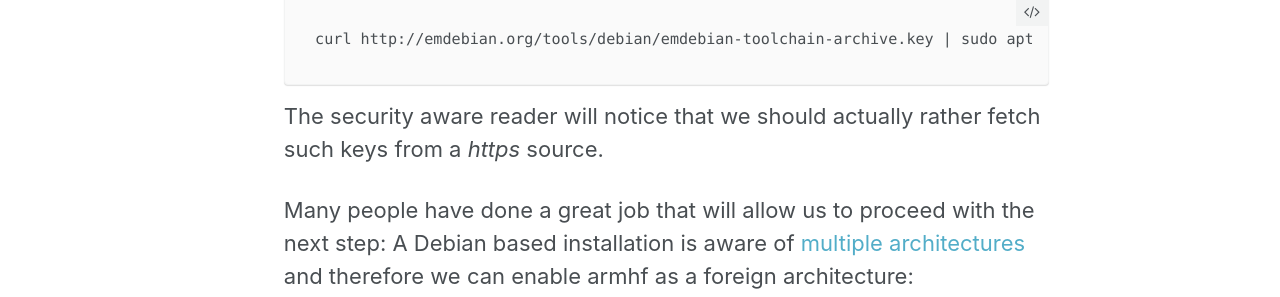
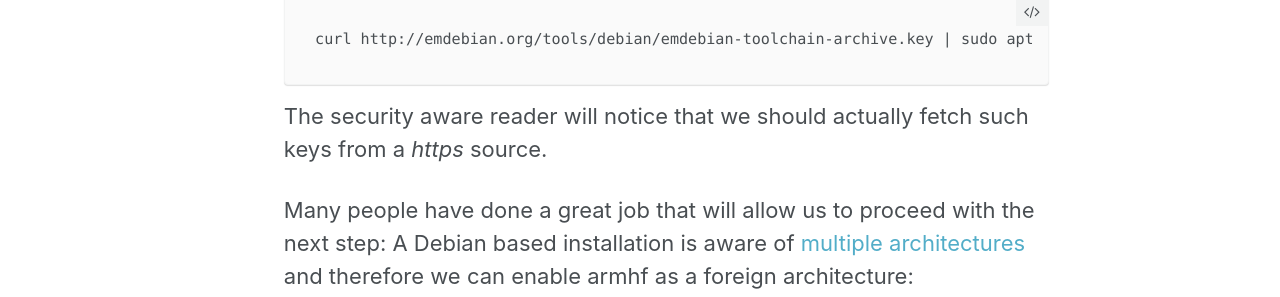
Before and after one commit to lueschem/lueschem.github.io, a Jekyll site: the page built from _posts/2017-04-22-Compiling-for-Embedded-Debian-Target-Systems.md, in a window 1280 px wide and 900 px high, scrolled down 4184 px. Shown: the part 157-454 px from the top of the window. Built offline with Jekyll 4.4.1, drawn with Linux system fonts in a browser that asks for light colours; comment, search, counter and statistics services are not loaded; some of the changed text lies outside the part shown.

Commit message:
Minor fixups.

````diff
--- a/_posts/2017-04-22-Compiling-for-Embedded-Debian-Target-Systems.md
+++ b/_posts/2017-04-22-Compiling-for-Embedded-Debian-Target-Systems.md
@@ -123,7 +123,7 @@
 curl http://emdebian.org/tools/debian/emdebian-toolchain-archive.key | sudo apt-key add -
 ```
 
-The security aware reader will notice that we should actually rather fetch such keys from a _https_ source.
+The security aware reader will notice that we should actually fetch such keys from a _https_ source.
 
 Many people have done a great job that will allow us to proceed with the next step: A Debian based installation is aware of
 [multiple architectures](https://wiki.debian.org/Multiarch/HOWTO) and therefore we can enable armhf as a foreign architecture:
````
Also changed, not shown: other parts of _posts/2017-04-22-Compiling-for-Embedded-Debian-Target-Systems.md (+2 -2 lines).
